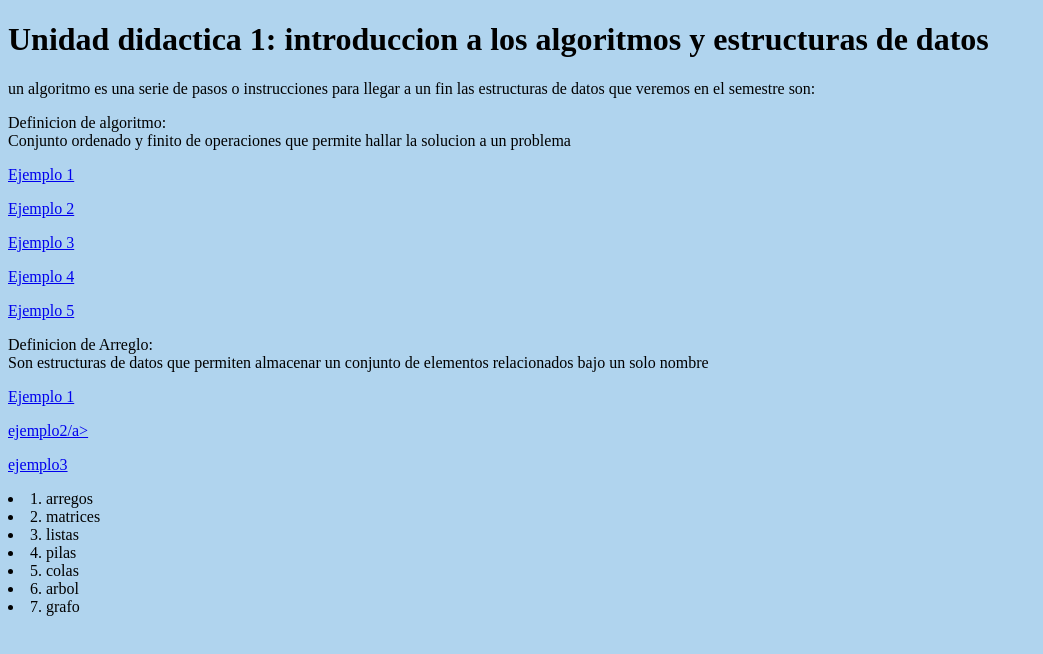
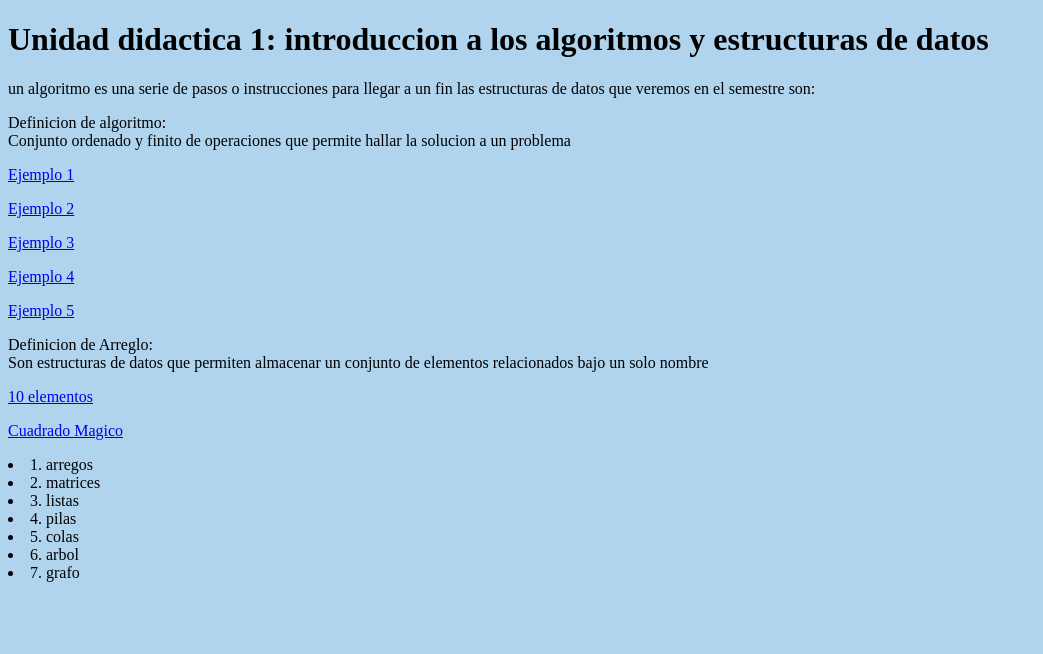
Before and after one commit to santiagohernandezalicia/santiagohernandezalicia.github.io, a plain HTML site: page index.html in a window 1280 px wide. Shown: the whole page, without its empty margins (0-1043 px from the left). Drawn offline with Linux system fonts and the light colour scheme.

Commit message:
Update index.html

```diff
--- a/index.html
+++ b/index.html
@@ -16,9 +16,8 @@
     <p > <a href="algoritmo4.html">Ejemplo 4 </a></p>
     <p > <a href="algoritmo5.html">Ejemplo 5 </a></p>
     <p>Definicion de Arreglo: <br> Son estructuras de datos que permiten almacenar un conjunto de elementos relacionados bajo un solo nombre </p>
-    <p > <a href="ejemplo1.html ">Ejemplo 1</a></p>
-    <p > <a href="ejemplo2.html ">ejemplo2/a></p>
-    <p > <a href="ejemplo3.html ">ejemplo3 </a></p>
+    <p > <a href="ejemplo1.html ">10 elementos</a></p>
+    <p > <a href="ejemplo2.html ">Cuadrado Magico</a></p>
     <li>1. arregos<br></li>
     <li>2. matrices<br></li>
     <li>3. listas<br></li>
```
